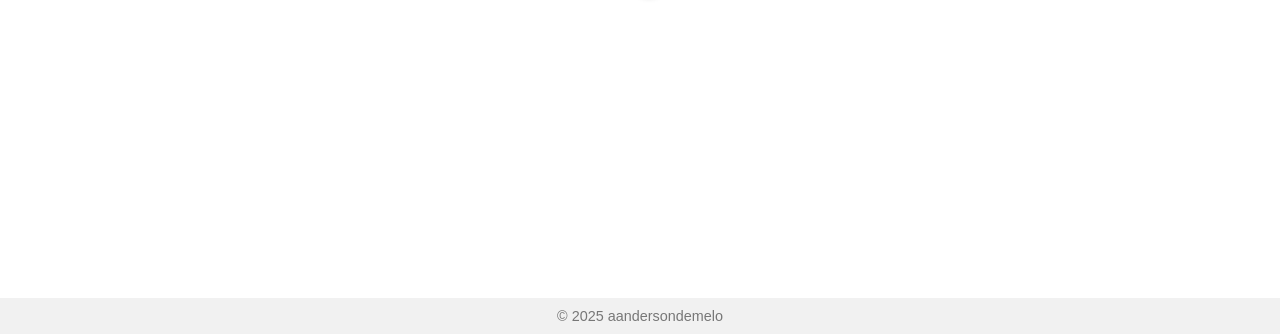
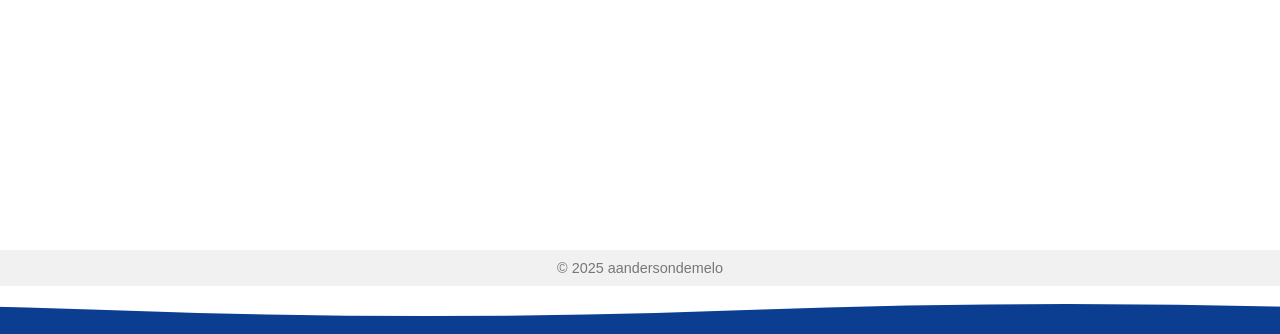
Before and after one commit to aandersondemelo/aandersondemelo.github.io, a plain HTML site: page index.html in a window 1280 px wide. Shown: the part 466-800 px from the top of the page. Drawn offline with Linux system fonts and the light colour scheme; a web font is replaced by a local one.

Commit message:
Update index.html

```diff
--- a/index.html
+++ b/index.html
@@ -14,8 +14,6 @@
 
     <!-- Tell browsers what schemes you support; JS below will update this meta dynamically -->
     <meta name="color-scheme" content="light">
-
-    <!-- Safari hint (optional) -->
     <meta name="supported-color-schemes" content="light dark">
 
     <style>
@@ -31,6 +29,10 @@
         --switch-h: 40px;
         --knob: 34px;
         --knob-gap: 3px;
+
+        /* Wave */
+        --wave-h: 48px;                 /* altura da onda (baixa) */
+        --wave: #0b3d91;                /* azul escuro no tema claro */
       }
 
       /* Dark tokens */
@@ -41,14 +43,14 @@
         --header-bg: #000000;
         --header-fg: #f5f5f5;
         --footer-bg: #0f0f0f;
+
+        --wave: #6ec1ff;               /* azul claro no tema escuro */
       }
 
       * { box-sizing: border-box; }
 
       /* Apply background on html AND body to beat some mobile overrides */
-      html, body {
-        background: var(--bg);
-      }
+      html, body { background: var(--bg); }
 
       /* Help the browser choose proper default colors (forms/scrollbars, etc.) */
       html { color-scheme: light; }    /* JS alterna para 'dark' quando ON */
@@ -61,6 +63,8 @@
         flex-direction: column;
         min-height: 100vh;
         transition: background 0.25s ease, color 0.25s ease;
+        padding-bottom: var(--wave-h); /* espaço para a onda não cobrir o conteúdo */
+        position: relative;
       }
 
       header {
@@ -73,12 +77,7 @@
         transition: background 0.25s ease, color 0.25s ease;
       }
 
-      main {
-        flex: 1;
-        display: grid;
-        place-items: center;
-        padding: 24px;
-      }
+      main { flex: 1; display: grid; place-items: center; padding: 24px; }
 
       .center-stack { display: grid; gap: 16px; justify-items: center; }
       .coming-soon { text-align: center; font-size: 2rem; font-weight: 700; color: var(--fg); }
@@ -128,9 +127,34 @@
       #fx-overlay {
         position: fixed; inset: 0; pointer-events: none;
         background: transparent; opacity: 0; transition: opacity 0.35s ease; will-change: opacity;
+        z-index: 5;
       }
       @media (prefers-reduced-motion: reduce) {
         body, header, footer, .switch, .knob, #fx-overlay { transition: none !important; }
+      }
+
+      /* ====== Ocean wave at the bottom ====== */
+      .wave {
+        position: fixed;
+        left: 0; right: 0; bottom: 0;
+        height: var(--wave-h);
+        pointer-events: none;
+        z-index: 4;
+        overflow: hidden;
+      }
+      .wave__svg {
+        display: block;
+        width: 200%;              /* duas “tiles” lado a lado para loop sem emenda */
+        height: 100%;
+      }
+      .wave__inner {
+        animation: waveMove 12s linear infinite; /* velocidade do deslocamento */
+      }
+      .wave__path { fill: var(--wave); }         /* cor da onda por tema */
+
+      @keyframes waveMove {
+        from { transform: translateX(0); }
+        to   { transform: translateX(-50%); }    /* desloca exatamente uma “tile” */
       }
     </style>
   </head>
@@ -155,6 +179,28 @@
 
     <footer>© 2025 aandersondemelo</footer>
 
+    <!-- Ocean wave (fixed at bottom) -->
+    <div class="wave" aria-hidden="true">
+      <svg class="wave__svg" viewBox="0 0 144 48" preserveAspectRatio="none">
+        <defs>
+          <!-- Onda baixa, contínua e “tileable” (largura 144, altura 48) -->
+          <path id="tile"
+            d="M0,24
+               Q18,12 36,24
+               T72,24
+               T108,24
+               T144,24
+               L144,48 L0,48 Z" />
+        </defs>
+
+        <!-- Duas tiles lado a lado: animamos o grupo para mover -50% -->
+        <g class="wave__inner">
+          <use href="#tile" class="wave__path" x="0" />
+          <use href="#tile" class="wave__path" x="144" />
+        </g>
+      </svg>
+    </div>
+
     <script>
       const btn = document.getElementById('toggle');
       const stateTxt = document.getElementById('stateTxt');
@@ -172,12 +218,9 @@
         meta.setAttribute('content', color);
       }
 
-      // NEW: explicitly tell browser which color-scheme is active
+      // explicitly tell browser which color-scheme is active
       function updateColorScheme(on) {
-        // CSS property (affects form controls/scrollbar and hints UA)
         document.documentElement.style.colorScheme = on ? 'dark' : 'light';
-
-        // META tag (some UAs read this for auto-dark heuristics)
         let meta = document.querySelector('meta[name="color-scheme"]');
         if (!meta) {
           meta = document.createElement('meta');
```
